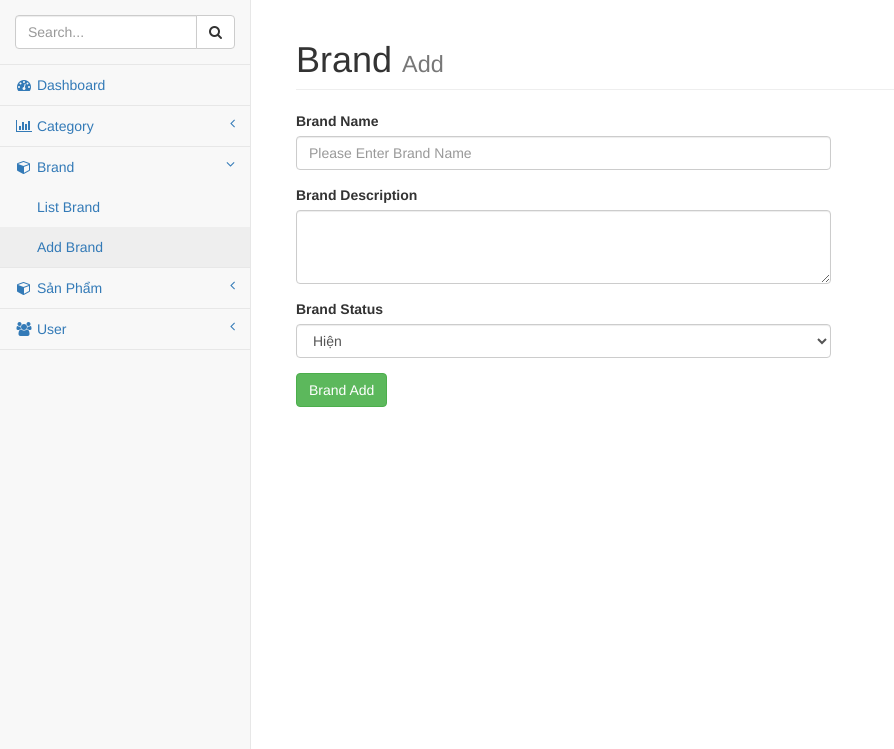
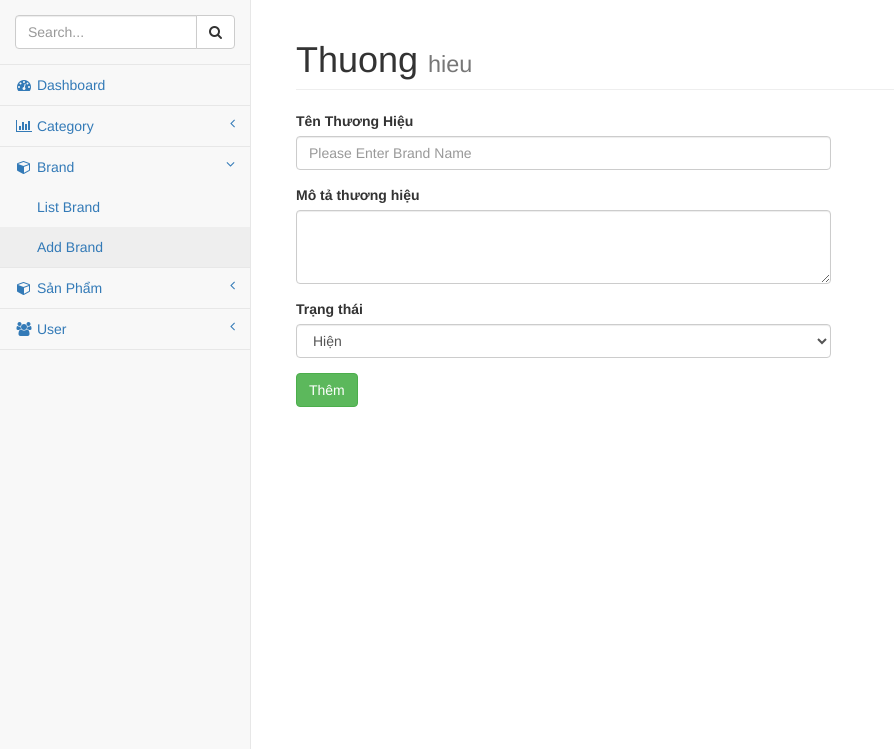
Before and after one commit to shopbangiay/shopbangiay, a Laravel app: page /add-brand in a window 1280 px wide. Shown: the part 51-800 px from the top of the page, without its empty margins (0-894 px from the left). Run offline with Laravel 8, Linux system fonts and the light colour scheme.

Commit message:
gop nhanh master

```diff
--- a/resources/views/admin/brand/brand_add.blade.php
+++ b/resources/views/admin/brand/brand_add.blade.php
@@ -1,6 +1,6 @@
 @extends('admin.master')
-@section('controller', 'Brand')
-@section('action', 'Add')
+@section('controller', 'Thuong')
+@section('action', 'hieu')
 @section('content')
 <!-- /.col-lg-12 -->
 <div class="col-lg-7" style="padding-bottom:120px">
@@ -16,21 +16,21 @@
     <form action="{{URL::to('/save-brand')}}" method="POST">
         {{ csrf_field() }}
         <div class="form-group">
-            <label>Brand Name</label>
+            <label>Tên Thương Hiệu</label>
             <input class="form-control" name="txtBrandName" placeholder="Please Enter Brand Name" />
         </div>
         <div class="form-group">
-            <label>Brand Description</label>
+            <label>Mô tả thương hiệu</label>
             <textarea class="form-control" rows="3" name="txtDescription"></textarea>
         </div>
         <div class="form-group">
-            <label>Brand Status</label>
+            <label>Trạng thái</label>
             <select name="txtStatus" class="form-control">
                 <option value="0">Hiện</option>
                 <option value="1">Ẩn</option>
             </select>
         </div>
-        <button type="submit" name="save_brand" class="btn btn-success">Brand Add</button>
+        <button type="submit" name="save_brand" class="btn btn-success">Thêm</button>
         <form>
         </div>
 @endsection
```
